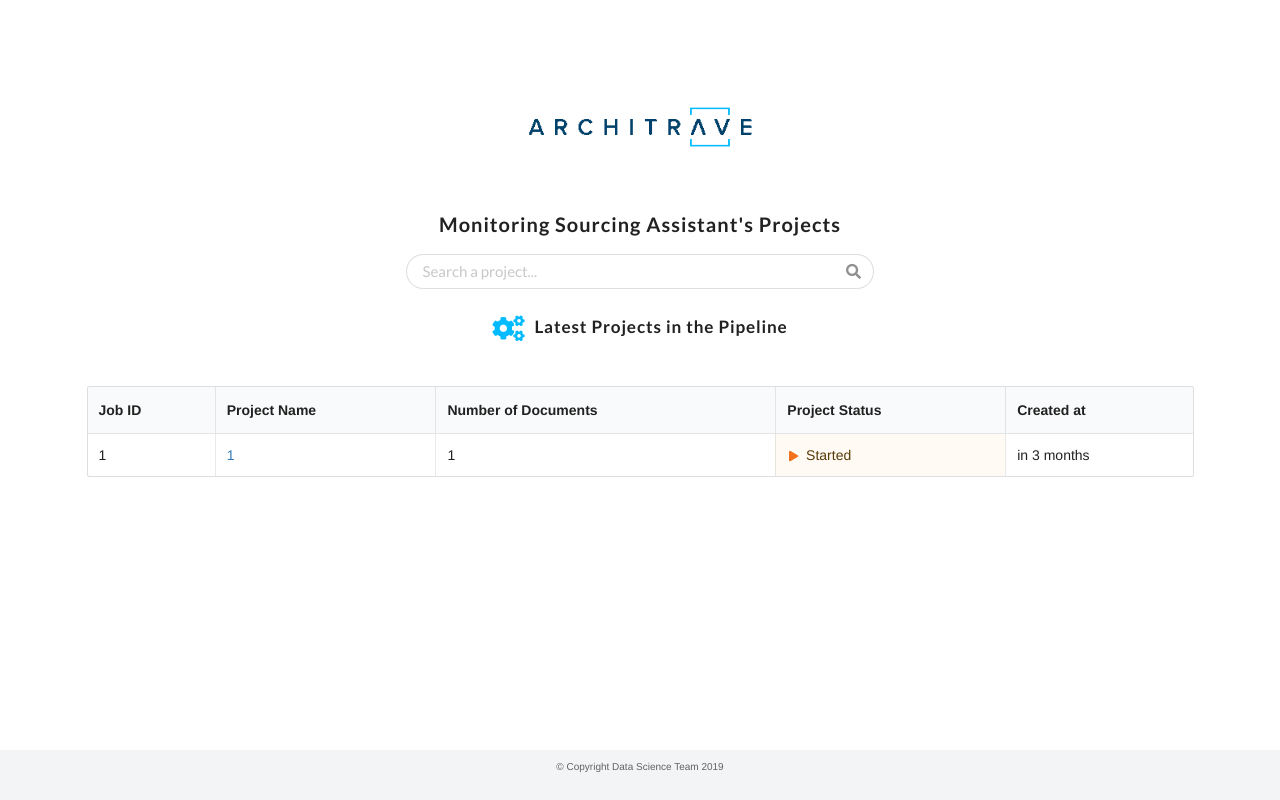
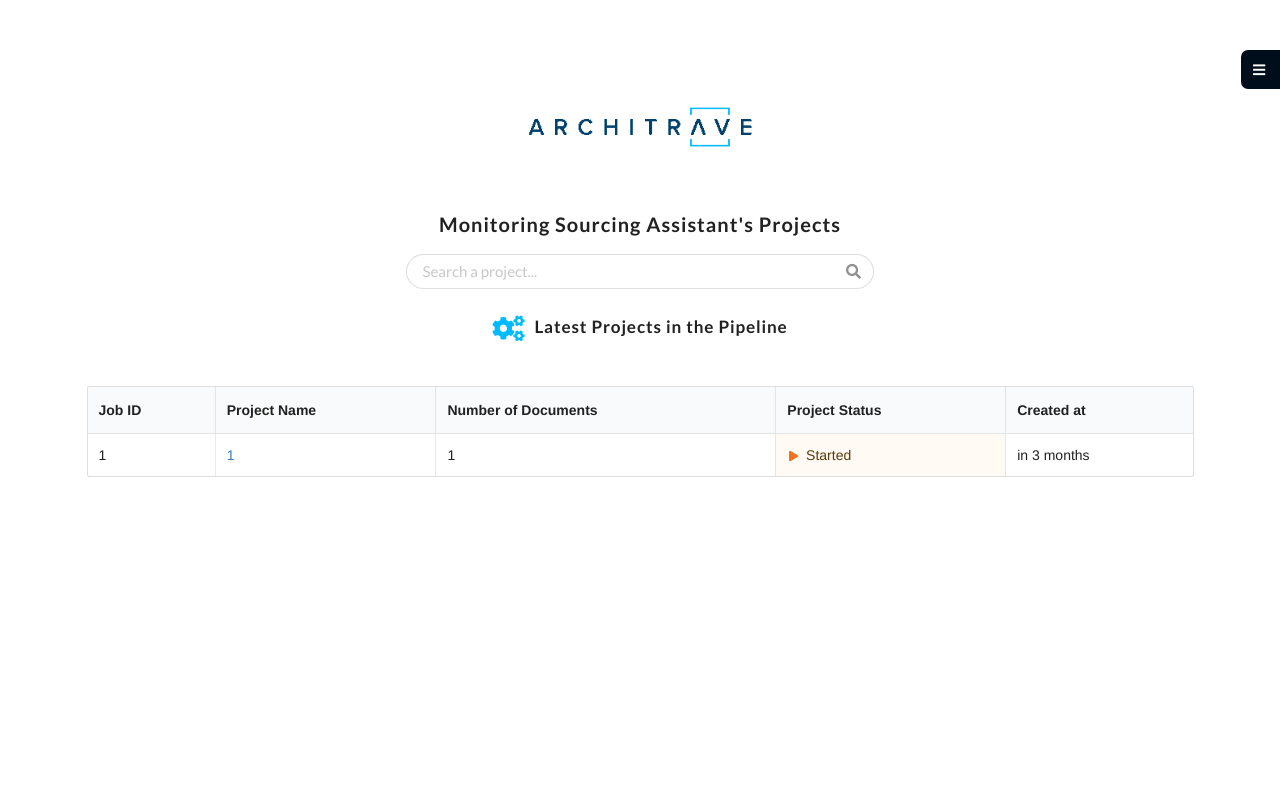
Before and after one commit to abad623/WebInterface_SA, a Flask app: template templates/index.html in a window 1280 px wide. Run offline with Flask 2, Linux system fonts and the light colour scheme; the template is opened without the code that fills it: most values are stand-ins (such as "Sample title", 1, 10 or a date in 2020); some libraries are stand-ins or nearby versions.

Commit message:
Add a menu and the trial for uploading files in S3

```diff
--- a/index.py
+++ b/index.py
@@ -19,12 +19,20 @@ app.config['DYNAMO_TABLES'] = [
 dynamo = Dynamo(app)
 table = dynamo.tables[app.config['DYNAMO_TABLES'][0]['TableName']]
 
+ALLOWED_EXTENSIONS = set(['pdf', 'mp3'])
+
+
+def allowed_file(filename):
+    tmp = ('.' in filename) and (filename.rsplit('.', 1)[1].lower() in ALLOWED_EXTENSIONS)
+    return tmp
+
 
 @app.route('/')
 def index():
     response = table.scan(Limit=10)
     projects = table.scan()
     return render_template('index.html', details=response['Items'], projects=projects['Items'])
+
 
 @app.route('/project/<proj>')
 def project(proj):
@@ -41,5 +49,29 @@ def project(proj):
             print(err)
 
 
+@app.route('/new/project/', methods=['GET', 'POST'])
+def new_project():
+    if request.method == 'POST':
+        files = request.files.getlist("file[]")
+        # if user does not select file, browser also
+        # submit an empty part without filename
+        file_names = []
+        for file in files:
+            if allowed_file(file.filename):
+                # s3 = boto3.resource('s3')
+                # folder_name = str(datetime.now().strftime('%m-%d-%y-%H-%M-%S'))
+                # path = folder_name + '/' + folder_name + '.mp3'
+                # s3object = s3.Object(app.config['bucket_name'], path)
+                # s3object.put(Body=file)
+                # global g_filename
+                # g_filename = folder_name
+                file_names.append(file.filename)
+            else:
+                file_names.append('invalid file')
+        return render_template('new_project.html', data=file_names)
+    else:
+        return render_template('new_project.html', data="not attached")
+
+
 if __name__ == '__main__':
     app.run(host='0.0.0.0', port=8080)
--- a/static/style.css
+++ b/static/style.css
@@ -17,3 +17,15 @@ input.prompt{
 .ui.search > .results .result .title{
     font-weight:lighter !important;
 }
+
+#menu{
+    position:fixed;
+    display:block;
+    top:50px;
+    right:0px;
+    z-index:100;
+    background-color:#000e1c;
+    padding: 10px 10px 15px 10px;
+    border-top-left-radius: 7px;
+    border-bottom-left-radius: 7px;
+}
--- a/templates/base.html
+++ b/templates/base.html
@@ -1,7 +1,7 @@
 <html>
 <head>
     <meta name="viewport" content="width=device-width, initial-scale=1">
-    <title>Monitoring tool for Sourcing Assistance Projects - Architrave</title>
+    <title>Sourcing Assistance Projects - Architrave</title>
     <link rel="stylesheet" href="{{ url_for('static', filename='semantic.min.css') }}">
     <link rel="stylesheet" href="https://maxcdn.bootstrapcdn.com/bootstrap/3.4.0/css/bootstrap.min.css">
     <link rel="stylesheet" href="{{ url_for('static', filename='style.css') }}">
@@ -12,8 +12,22 @@
 </head>
 <body>
 
+<a onclick="menu_toogle()" id="menu">
+    <i class="bars inverted icon"></i>
+</a>
+<div class="ui sidebar inverted vertical menu">
+    <br><br>
+<a href="{{url_for('new_project')}}" class="item">
+  <i class="angle right icon"></i> New Project
+</a>
 
-<div class="ui stackable grid" style="min-height:100% !important;">
+<a class="item">
+  <i class="angle right icon"></i> Monitor Project
+</a>
+
+</div>
+<div class="pusher">
+    <div class="ui stackable grid">
       <div class="ui container" >
           <a href="{{url_for('index')}}" class="ui center aligned basic segment">
               <img class="ui centered image" src="{{ url_for('static', filename='images/logo.png') }}" width="600px" alt="">
@@ -39,8 +53,8 @@
           {% endblock %}
           </div>
     </div>
-<footer class="ui footer center aligned secondary basic segment"> © Copyright Data Science Team 2019
-</footer>
+
+</div>
 
 <script
   src="https://code.jquery.com/jquery-3.1.1.min.js"
@@ -66,6 +80,12 @@
                   })
               ;
             });
+            function menu_toogle(){
+                $('.ui.sidebar')
+                  .sidebar('toggle')
+                ;
+            }
 </script>
+
 </body>
 </html>
```
Also changed, not shown: templates/new_project.html (added, +52 -0 lines). Lines whose indentation alone changed are shown as unchanged.
